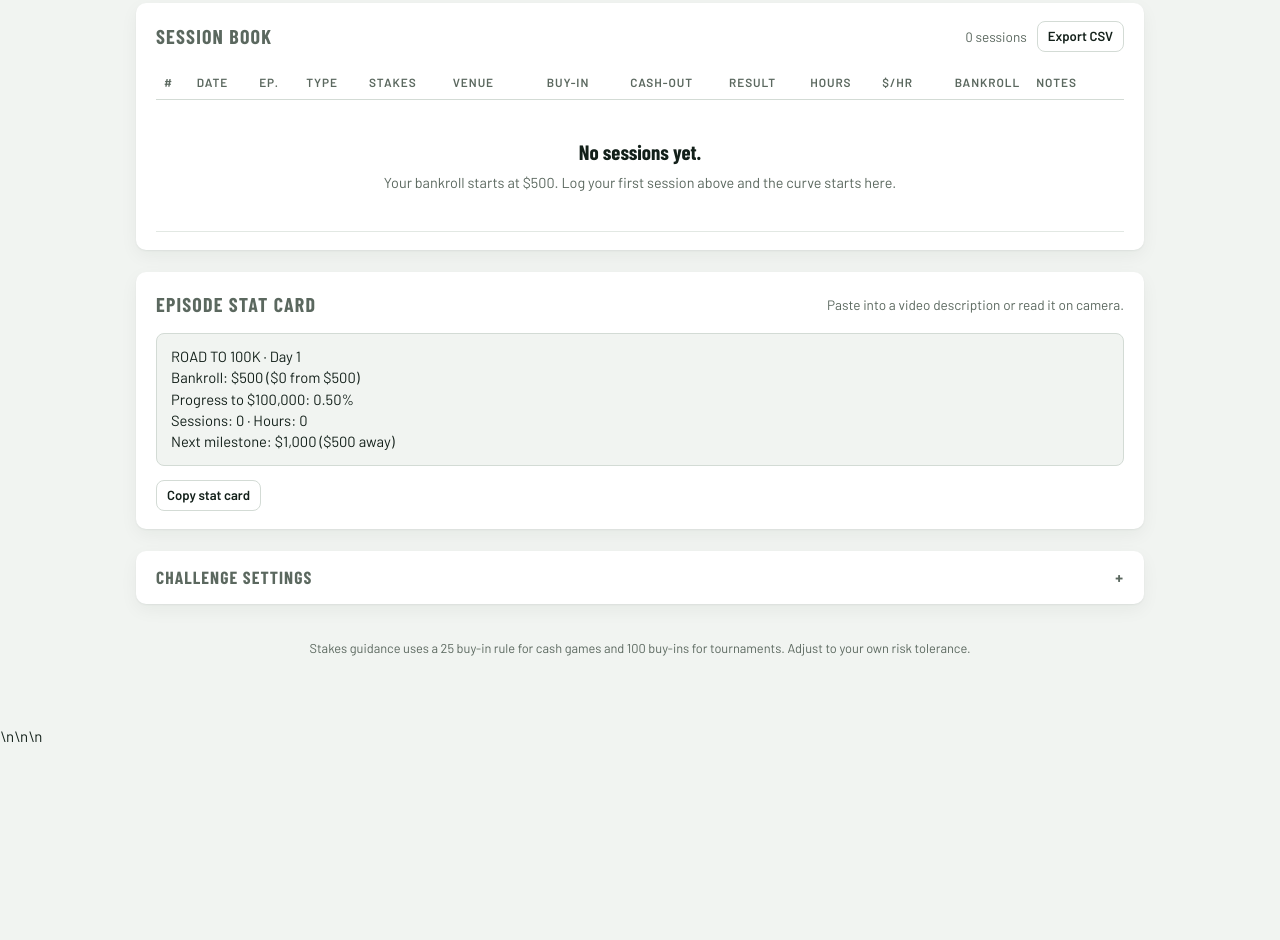
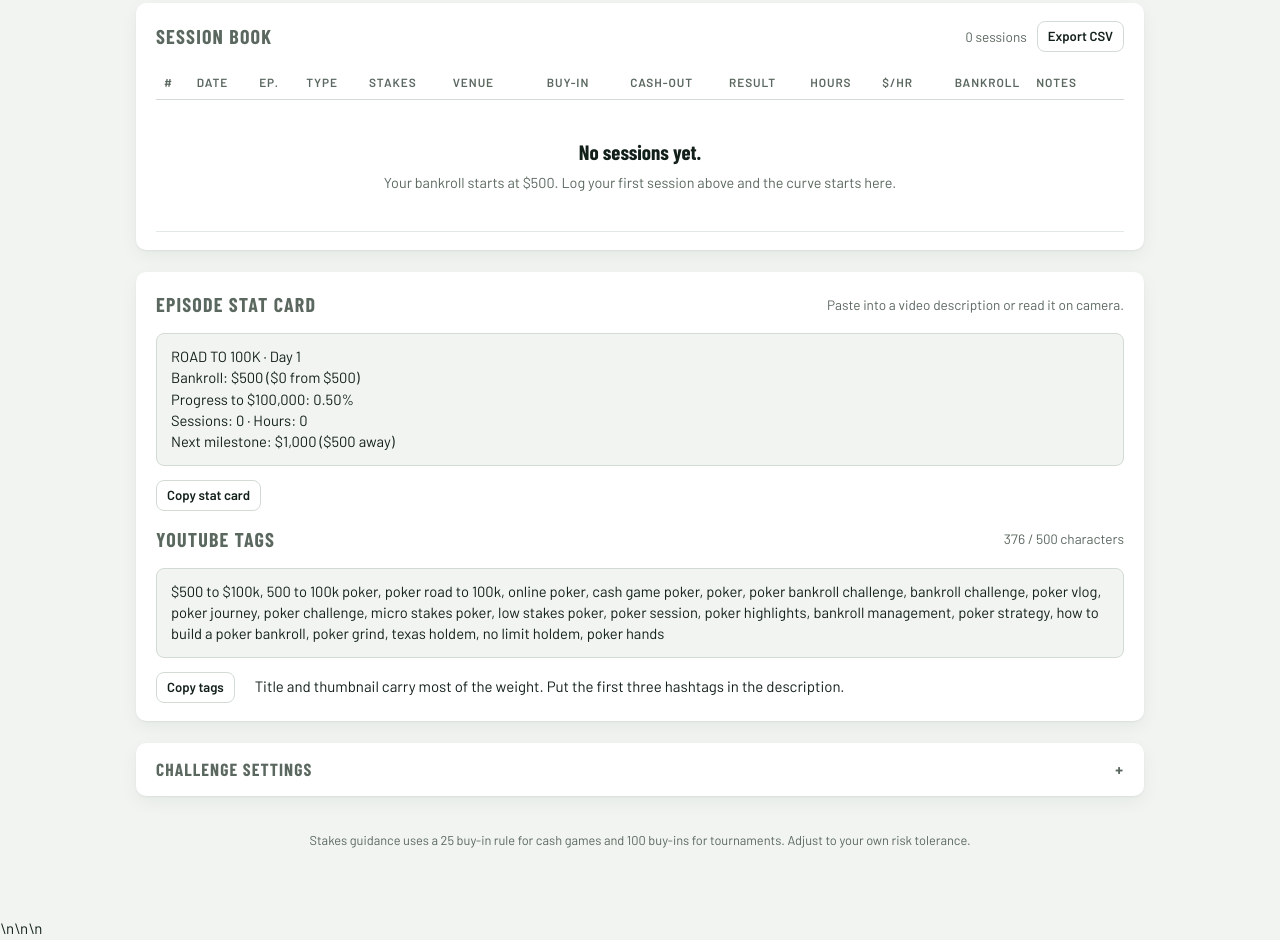
Before and after one commit to jaynaux-blip/Poker-, a plain HTML site: page index.html in a window 1280 px wide. Shown: the part 2063-3003 px from the top of the page. Before the commit the page ends 2811 px from the top, so only its background shows below. Drawn offline with nearby package versions, Linux system fonts and the light colour scheme.

Commit message:
Add auto-generated YouTube tags to the stat card panel
Co-Authored-By: Claude Fable 5.1 <noreply@anthropic.com>
Claude-Session: https://claude.ai/code/session_01N7rCgq712uQKCmFpCf5Qsy

```diff
--- a/index.html
+++ b/index.html
@@ -280,6 +280,12 @@ details.settings .form{padding-bottom:18px}
     </div>
     <pre id="sharetext"></pre>
     <div class="row"><button class="btn small" type="button" id="copy">Copy stat card</button><span class="msg" id="copymsg"></span></div>
+    <div class="panel-head">
+      <h2>YouTube tags</h2>
+      <span class="hint num" id="tagcount"></span>
+    </div>
+    <pre id="tagtext"></pre>
+    <div class="row"><button class="btn small" type="button" id="copytags">Copy tags</button><span class="msg" id="copytagsmsg"></span><span class="hint">Title and thumbnail carry most of the weight. Put the first three hashtags in the description.</span></div>
   </section>
 
   <details class="settings" id="settings">
@@ -323,7 +329,7 @@ const el = {
   chart:$("#chart"), chartwrap:$("#chartwrap"), tip:$("#tip"), form:$("#form"), formtitle:$("#formtitle"),
   submit:$("#submit"), cancelEdit:$("#cancel-edit"), preview:$("#preview"), formmsg:$("#formmsg"),
   readonlyHint:$("#readonly-hint"), tbody:$("#tbody"), count:$("#count"), csv:$("#csv"),
-  sharetext:$("#sharetext"), copy:$("#copy"), copymsg:$("#copymsg"), settings:$("#settings"),
+  sharetext:$("#sharetext"), copy:$("#copy"), copymsg:$("#copymsg"), tagtext:$("#tagtext"), tagcount:$("#tagcount"), copytags:$("#copytags"), copytagsmsg:$("#copytagsmsg"), settings:$("#settings"),
   cfgform:$("#cfgform"), cfgmsg:$("#cfgmsg"), logpanel:$("#logpanel"), ladder:$("#ladder"), suggest:$("#suggest")
 };
 const f = {
@@ -587,7 +593,33 @@ function renderShare(k){
     k.next ? "Next milestone: "+money(k.next)+" ("+money(k.next-k.bank)+" away)" : "Goal reached."
   ];
   el.sharetext.textContent = lines.join("\n");
+  renderTags(k);
 }
+const CORE_TAGS = ["poker","poker bankroll challenge","bankroll challenge","poker vlog","poker journey","poker challenge","micro stakes poker","low stakes poker","poker session","poker highlights","bankroll management","poker strategy","how to build a poker bankroll","poker grind","texas holdem","no limit holdem","poker hands"];
+function renderTags(k){
+  const last = k.rows.slice().reverse().find(r=>r.type!=="adjustment");
+  const startK = cfg.start>=1000 ? "$"+(cfg.start/1000)+"k" : "$"+cfg.start;
+  const goalK = cfg.goal>=1000 ? "$"+(cfg.goal/1000)+"k" : "$"+cfg.goal;
+  const dyn = [startK+" to "+goalK, (startK+" to "+goalK+" poker").replace(/\$/g,""), "poker road to "+goalK.replace("$","")];
+  if(last){
+    dyn.push(last.type==="cash" ? "cash game poker" : "poker tournament");
+    if(last.stakes) dyn.push(last.stakes.toLowerCase()+" poker");
+    if(last.venue){ const v=last.venue.toLowerCase(); dyn.push(/online|stars|ggpoker|gg |ignition|acr|bovada|wsop|888|partypoker|\.com/.test(v) ? "online poker" : "live poker"); if(!/online|home/.test(v)) dyn.push(v); }
+    if(last.episode) dyn.push("poker episode "+last.episode);
+  } else { dyn.push("online poker","cash game poker"); }
+  const seen = new Set(); const tags = [];
+  for(const t of dyn.concat(CORE_TAGS)){ const x=t.trim(); if(!x||seen.has(x)) continue; seen.add(x); tags.push(x); }
+  let out = []; let len = 0;
+  for(const t of tags){ const add = t.length + (out.length?2:0); if(len+add>500) break; out.push(t); len+=add; }
+  el.tagtext.textContent = out.join(", ");
+  el.tagcount.textContent = len+" / 500 characters";
+}
+el.copytags.addEventListener("click", ()=>{
+  const text = el.tagtext.textContent;
+  const done = ()=>{ el.copytagsmsg.textContent="Copied."; setTimeout(()=>el.copytagsmsg.textContent="",2000); };
+  const fallback = ()=>{ const r=document.createRange(); r.selectNodeContents(el.tagtext); const sel=window.getSelection(); sel.removeAllRanges(); sel.addRange(r); el.copytagsmsg.textContent="Text selected. Press copy."; };
+  try{ navigator.clipboard.writeText(text).then(done, fallback); }catch(e){ fallback(); }
+});
 el.copy.addEventListener("click", ()=>{
   const text = el.sharetext.textContent;
   const done = ()=>{ el.copymsg.textContent="Copied."; setTimeout(()=>el.copymsg.textContent="",2000); };
```
Also changed, not shown: README.md.
